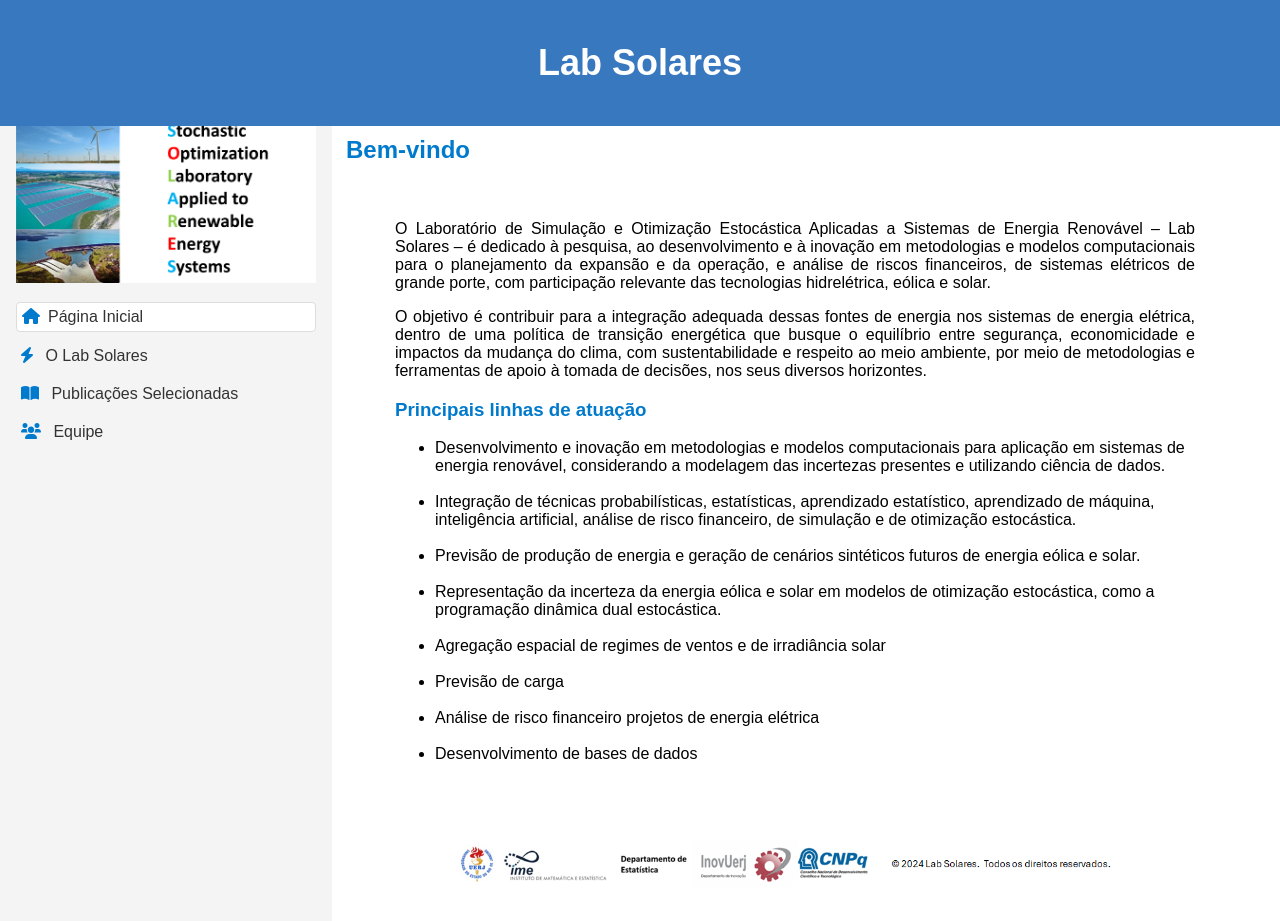
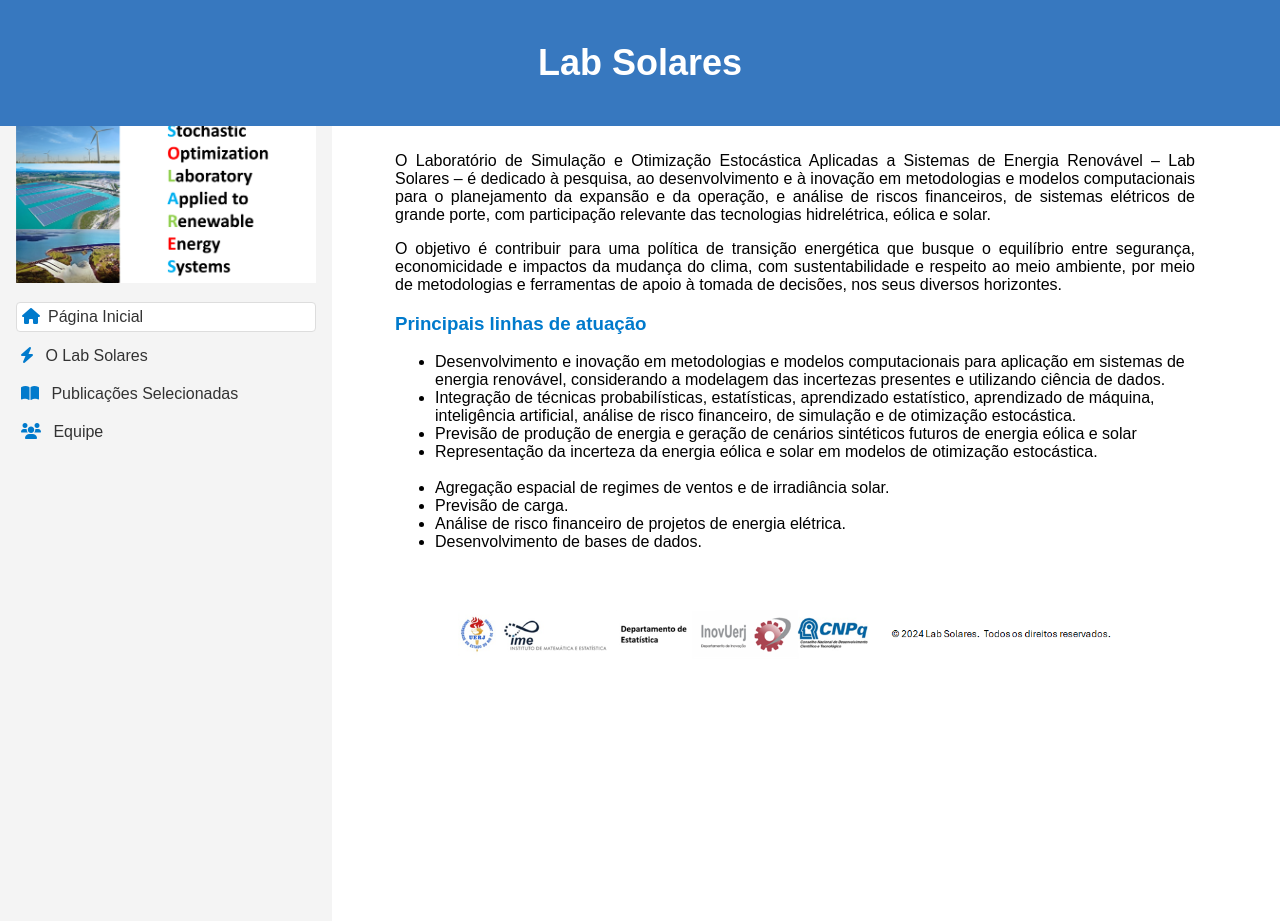
Before and after one commit to LabSolares-UERJ/main, a Jekyll site: the page built from index.html, in a window 1280 px wide and 942 px high. Shown: the top 921 px of the window. Built offline with Jekyll 4.4.1, drawn with Linux system fonts in a browser that asks for light colours.

Commit message:
Update index.html

```diff
--- a/index.html
+++ b/index.html
@@ -1,27 +1,28 @@
 ---
 layout: default
-title: "Página inicial"
+title: "Em poucas palavras"
 ---
-<div class="reference-title"><h2>Bem-vindo</h2></div>
+
 <div class="index">
-    <p>O Laboratório de Simulação e Otimização Estocástica Aplicadas a Sistemas de Energia Renovável – Lab Solares – é dedicado à pesquisa, ao desenvolvimento e à inovação em metodologias e
-        modelos computacionais para o planejamento da expansão e da operação, e análise de riscos financeiros, de sistemas elétricos de grande porte,
-        com participação relevante das tecnologias hidrelétrica, eólica e solar.</p>
-    <p>O objetivo é contribuir para a integração adequada dessas fontes de energia nos sistemas de energia elétrica, dentro de uma política de transição energética que busque o equilíbrio entre segurança,
-        economicidade e impactos da mudança do clima, com sustentabilidade e respeito ao meio ambiente, por meio de metodologias e ferramentas de apoio à tomada de decisões,
-        nos seus diversos horizontes.</p>
+    <p>O Laboratório de Simulação e Otimização Estocástica Aplicadas a Sistemas de Energia Renovável – Lab Solares – é
+        dedicado à pesquisa, ao desenvolvimento e à inovação em metodologias e modelos computacionais para o
+        planejamento da expansão e da operação, e análise de riscos financeiros, de sistemas elétricos de grande porte, com
+        participação relevante das tecnologias hidrelétrica, eólica e solar.</p>
+    <p>O objetivo é contribuir para uma política de transição energética que busque o equilíbrio entre segurança,
+        economicidade e impactos da mudança do clima, com sustentabilidade e respeito ao meio ambiente, por meio de
+        metodologias e ferramentas de apoio à tomada de decisões, nos seus diversos horizontes.</p>
 
     <div class="reference-title"><h3>Principais linhas de atuação</h3></div>
     <ul>
-        <li>Desenvolvimento e inovação em metodologias e modelos computacionais para aplicação em sistemas de energia renovável, considerando a modelagem das incertezas presentes e
-            utilizando ciência de dados.</li><br>
-        <li>Integração de técnicas probabilísticas, estatísticas, aprendizado estatístico, aprendizado de máquina, inteligência artificial, análise de risco financeiro,
-            de simulação e de otimização estocástica.</li><br>
-        <li>Previsão de produção de energia e geração de cenários sintéticos futuros de energia eólica e solar.</li><br>
-        <li>Representação da incerteza da energia eólica e solar em modelos de otimização estocástica, como a programação dinâmica dual estocástica.</li><br>
-        <li>Agregação espacial de regimes de ventos e de irradiância solar</li><br>
-        <li>Previsão de carga</li><br>
-        <li>Análise de risco financeiro projetos de energia elétrica</li><br>
-        <li>Desenvolvimento de bases de dados</li><br>
+        <li>Desenvolvimento e inovação em metodologias e modelos computacionais para aplicação em sistemas de
+            energia renovável, considerando a modelagem das incertezas presentes e utilizando ciência de dados.</li>
+        <li>Integração de técnicas probabilísticas, estatísticas, aprendizado estatístico, aprendizado de máquina,
+            inteligência artificial, análise de risco financeiro, de simulação e de otimização estocástica.</li>
+        <li>Previsão de produção de energia e geração de cenários sintéticos futuros de energia eólica e solar</li>
+        <li>Representação da incerteza da energia eólica e solar em modelos de otimização estocástica.</li><br>
+        <li>Agregação espacial de regimes de ventos e de irradiância solar.</li>
+        <li>Previsão de carga.</li>
+        <li>Análise de risco financeiro de projetos de energia elétrica.</li>
+        <li>Desenvolvimento de bases de dados.</li>
     </ul>
 </div>
```
